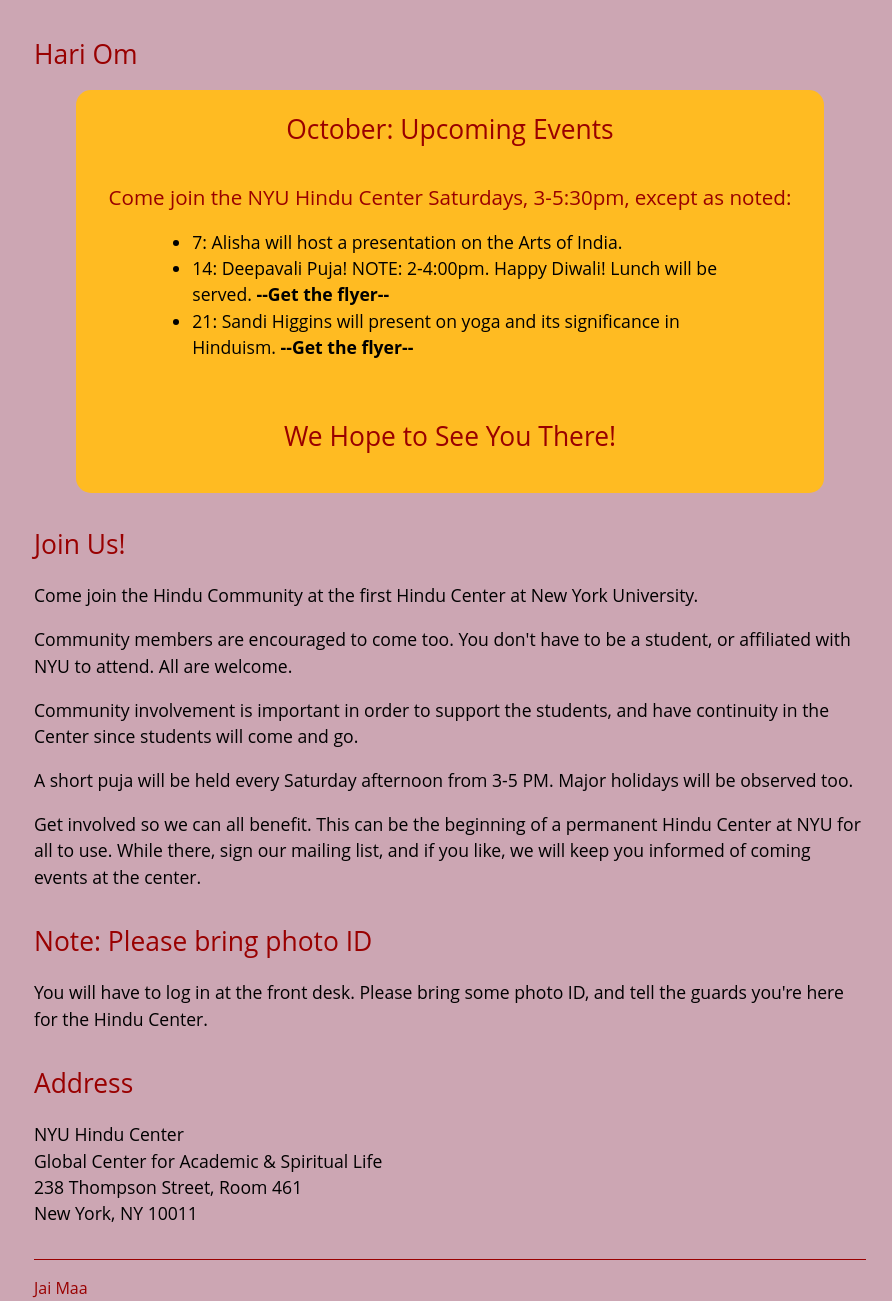
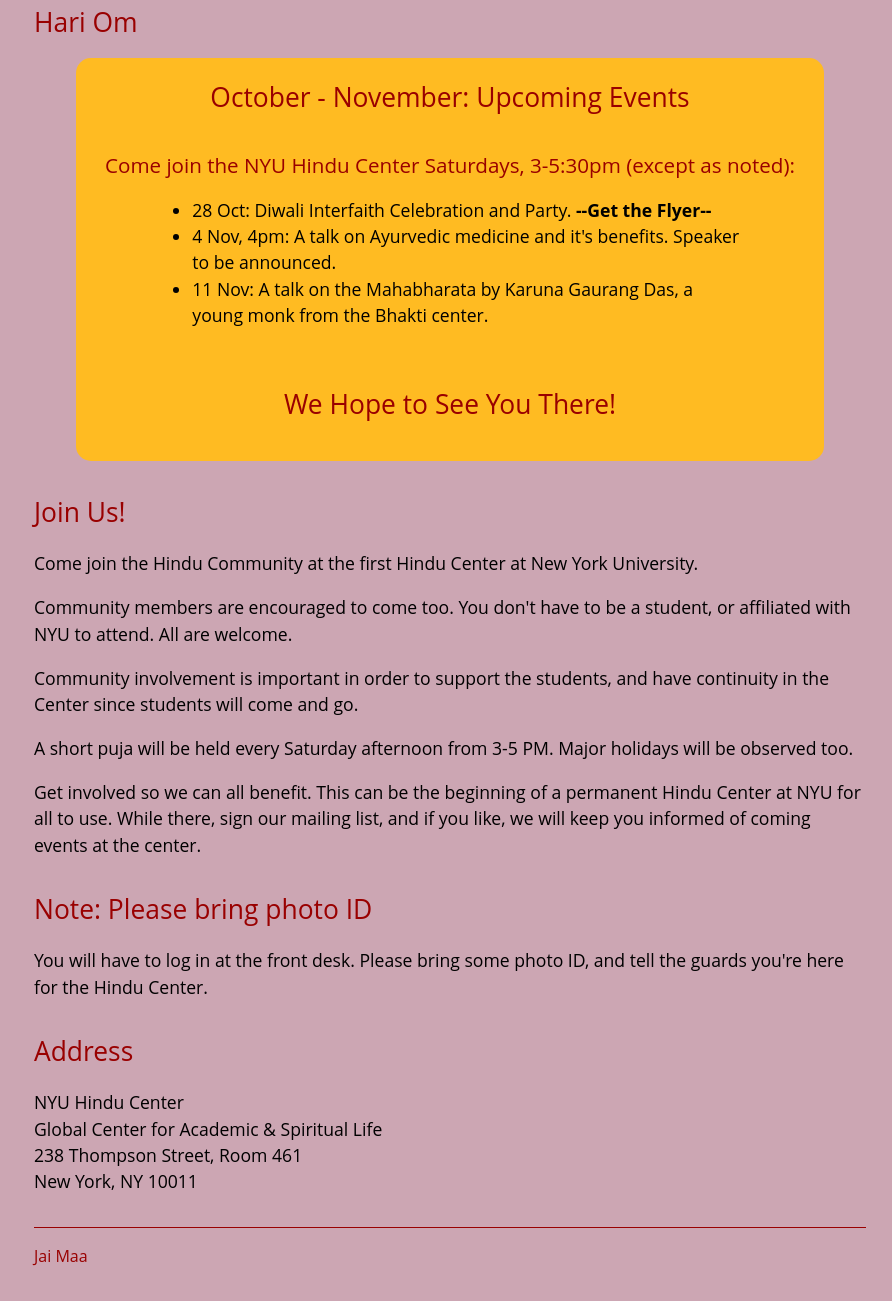
Before and after one commit to nyuhinducenter/center_site, a plain HTML site: page index.html in a window 1280 px wide. Shown: the part 364-1665 px from the top of the page, without its empty margins (190-1082 px from the left). Drawn offline with Linux system fonts and the light colour scheme.

Commit message:
Added files for fliers, edited banner text.

```diff
--- a/index.html
+++ b/index.html
@@ -44,38 +44,31 @@ https://support.google.com/webmasters/answer/139066?visit_id=1-63617108943743005
 
 
  <SECTION CLASS="main-content">
-  <A ID="hari-om"
-           CLASS="anchor"
-           HREF="#hari-om"
-           ARIA-HIDDEN="true"></A>
-
   <H1>Hari Om</H1>
   <!-- (Un)comment to toggle banner info -->
 
 
   <DIV CLASS="note">
-   <H2>October: Upcoming Events</H2>
+   <H2>October - November: Upcoming Events</H2>
 
 
-   <H3>Come join the NYU Hindu Center Saturdays, 3-5:30pm, except
-   as noted:</H3>
+   <H3>Come join the NYU Hindu Center Saturdays, 3-5:30pm (except
+   as noted):</H3>
 
 
    <UL>
-    <LI>7: Alisha will host a presentation on the Arts of
-    India.</LI>
-
-
-    <LI>14: Deepavali Puja! NOTE: 2-4:00pm. Happy Diwali! Lunch
-    will be served. <A HREF=
-    "resources/Fliers/FLYER-DIWALI.pdf">--Get the flyer--</A>
+    <LI>28 Oct: Diwali Interfaith Celebration and Party. <A HREF=
+    "resources/Fliers/DIWALI_NYU_FINAL_8.5_11.pdf">--Get the
+    Flyer--</A>
     </LI>
 
 
-    <LI>21: Sandi Higgins will present on yoga and its significance
-    in Hinduism. <A HREF=
-    "resources/Fliers/SANDI_YOGA_FLYER.pdf">--Get the flyer--</A>
-    </LI>
+    <LI>4 Nov, 4pm: A talk on Ayurvedic medicine and it's benefits.
+    Speaker to be announced.</LI>
+
+
+    <LI>11 Nov: A talk on the Mahabharata by Karuna Gaurang Das, a
+    young monk from the Bhakti center.</LI>
    </UL>
 
 
@@ -84,10 +77,7 @@ https://support.google.com/webmasters/answer/139066?visit_id=1-63617108943743005
   </DIV>
 
 
-  <H2><A ID="join-us"
-     CLASS="anchor"
-     HREF="#join-us"
-     ARIA-HIDDEN="true"></A>Join Us!</H2>
+  <H2>Join Us!</H2>
 
 
   <P>Come join the Hindu Community at the first Hindu Center at New
@@ -114,10 +104,7 @@ https://support.google.com/webmasters/answer/139066?visit_id=1-63617108943743005
   of coming events at the center.</P>
 
 
-  <H2><A ID="note-please-bring-photo-id"
-     CLASS="anchor"
-     HREF="#note-please-bring-photo-id"
-     ARIA-HIDDEN="true"></A>Note: Please bring photo ID</H2>
+  <H2>Note: Please bring photo ID</H2>
 
 
   <P>You will have to log in at the front desk. Please bring some
@@ -125,10 +112,7 @@ https://support.google.com/webmasters/answer/139066?visit_id=1-63617108943743005
   Center.</P>
 
 
-  <H2><A ID="address"
-     CLASS="anchor"
-     HREF="#address"
-     ARIA-HIDDEN="true"></A>Address</H2>
+  <H2>Address</H2>
 
 
   <P>NYU Hindu Center
```
Also changed, not shown: 2 other files.
